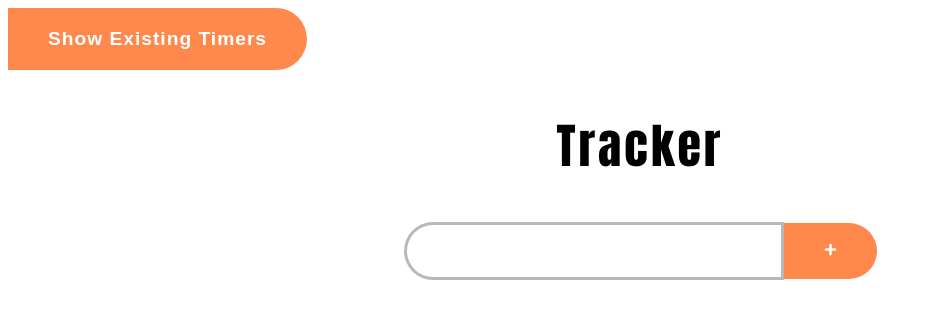
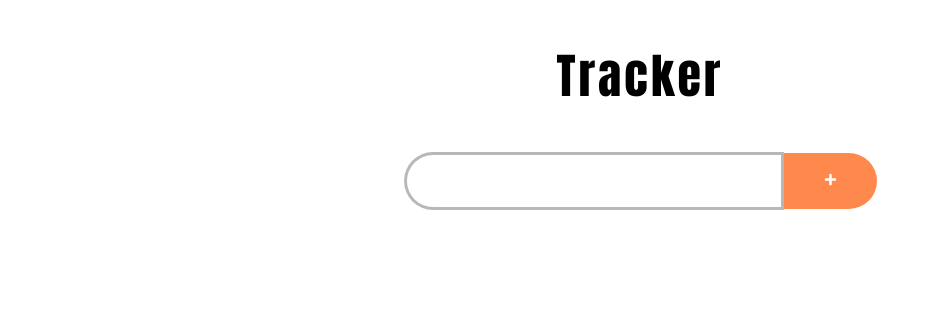
Before and after one commit to AndrewMedvedev42/Time-Tracker, a React (Create React App) app: page / in a window 1280 px wide. Shown: the top 318 px of the page, without its empty margins (0-932 px from the left). Built offline with nearby package versions, Linux system fonts and the light colour scheme.

Commit message:
now you do not need button to show existing timers

```diff
--- a/src/App.js
+++ b/src/App.js
@@ -1,4 +1,4 @@
-import React from "react"
+import React, { useEffect } from "react"
 import Timerz from "./Stopwatch"
 import {FaTimes } from 'react-icons/fa';
 import {FaPlus } from 'react-icons/fa';
@@ -36,17 +36,21 @@ function App() {
     setTimerNameList(newTimers)
   }
 
-  const setExisting = () => {
+  useEffect(()=>{
     for(let i =0; i<localStorage.length; i++){
-    let key = localStorage.key(i)
+      let key = localStorage.key(i)
 
-    if(timerNameList.some((item)=> item === key)){
-      alert(`Sorry,${key} already deployed!`)
+      if(timerNameList.some((item)=> item === key)){
+        console.log(`${key} already deployed!`)
 
-    }else{
-      setTimerNameList((prevList)=>[key, ...prevList])
+      }else{
+        setTimerNameList((prevList)=>[key, ...prevList])
 
-    }}}
+      }}
+  })
+
+//   const setExisting = () => {
+// }
 
   function checkCount(name){
     if(localStorage.getItem(name) !== 0){
@@ -58,7 +62,7 @@ function App() {
 
  return (
     <section >
-      <button className="deployButton deployedTimersButton" onClick={setExisting}>Show Existing Timers</button>
+      {/* <button className="deployButton deployedTimersButton" onClick={setExisting}>Show Existing Timers</button> */}
       <div className="mainSection">
       <h1>Tracker</h1>
         <div className="inputSection">
@@ -67,7 +71,7 @@ function App() {
         </div>
       </div>
       <div className="deployedTimers" >
-        {timerNameList.map((item)=><Timerz key={item} name={item} count={checkCount(item)} child={<button class="btn btnClose" onClick={()=>(deleteTimer(item))}>{<FaTimes size={16}/>}</button>}/>)}
+        {timerNameList.map((item)=><Timerz key={item} name={item} count={checkCount(item)} child={<button className="btn btnClose" onClick={()=>(deleteTimer(item))}>{<FaTimes size={16}/>}</button>}/>)}
       </div>
     </section>
   );
--- a/src/Stopwatch.js
+++ b/src/Stopwatch.js
@@ -59,13 +59,13 @@ function Timerz ({name, child, count}) {
         <div className='buttonsSection'>
           {
             !isActive && !isPaused ?
-              <button class="btn btnPlay" onClick={handleStart}><FaPlay/></button>
+              <button className="btn btnPlay" onClick={handleStart}><FaPlay/></button>
               : (
                 isPaused ? <button class="btn pauseBtn" onClick={handlePause}><FaPause/></button> :
-                  <button class="btn btnPlay" onClick={handleResume}><FaPlay/></button>
+                  <button className="btn btnPlay" onClick={handleResume}><FaPlay/></button>
               )
           }
-          <button class="btn btnReset" onClick={handleReset} disabled={!isActive}><FaSquare/></button>
+          <button className="btn btnReset" onClick={handleReset} disabled={!isActive}><FaSquare/></button>
           {child}
         </div>
       </div>
--- a/src/index.css
+++ b/src/index.css
@@ -43,11 +43,6 @@ p{
   background-color: rgb(255, 136, 77);
   border-top-right-radius: var(--radius-value);
   border-bottom-right-radius: var(--radius-value);
-}
-
-.deployedTimersButton{
-
-  font-size: larger;
 }
 
 .deployedTimers{
```
